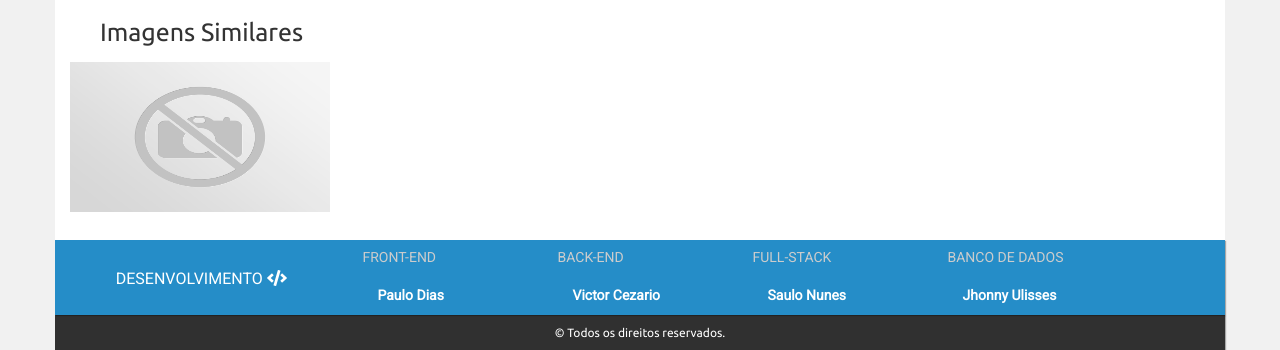
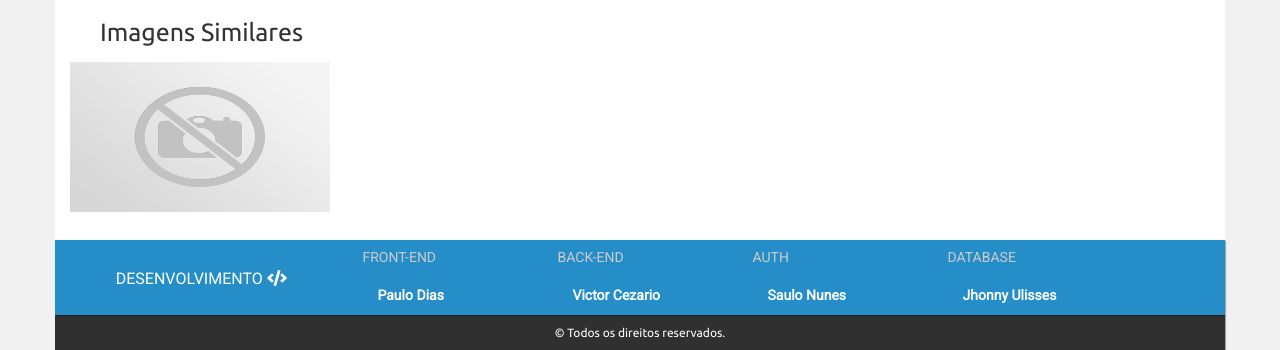
Before and after one commit to pecedias/photolizer, a PHP site: page /?id=1 in a window 1280 px wide. Shown: the part 564-914 px from the top of the page. Run offline with PHP 8.4, Linux system fonts and the light colour scheme; data that the repository does not hold is empty; some libraries are stand-ins or nearby versions.

Commit message:
correção de textos

```diff
--- a/index.php
+++ b/index.php
@@ -241,14 +241,14 @@ $id = $_GET['id'];
           </div>
 
           <div class="col-md-2">
-            <h4>Full-stack</h4>
+            <h4>Auth</h4>
             <ul class="nav">
               <li><a href="https://github.com/saulonunes" target="_blank">Saulo Nunes</a></li>
             </ul>
           </div>
 
           <div class="col-md-2">
-            <h4>Banco de dados</h4>
+            <h4>Database</h4>
             <ul class="nav">
               <li><a href="https://github.com/jhonnyulisilva" target="_blank">Jhonny Ulisses</a></li>
             </ul>
```
